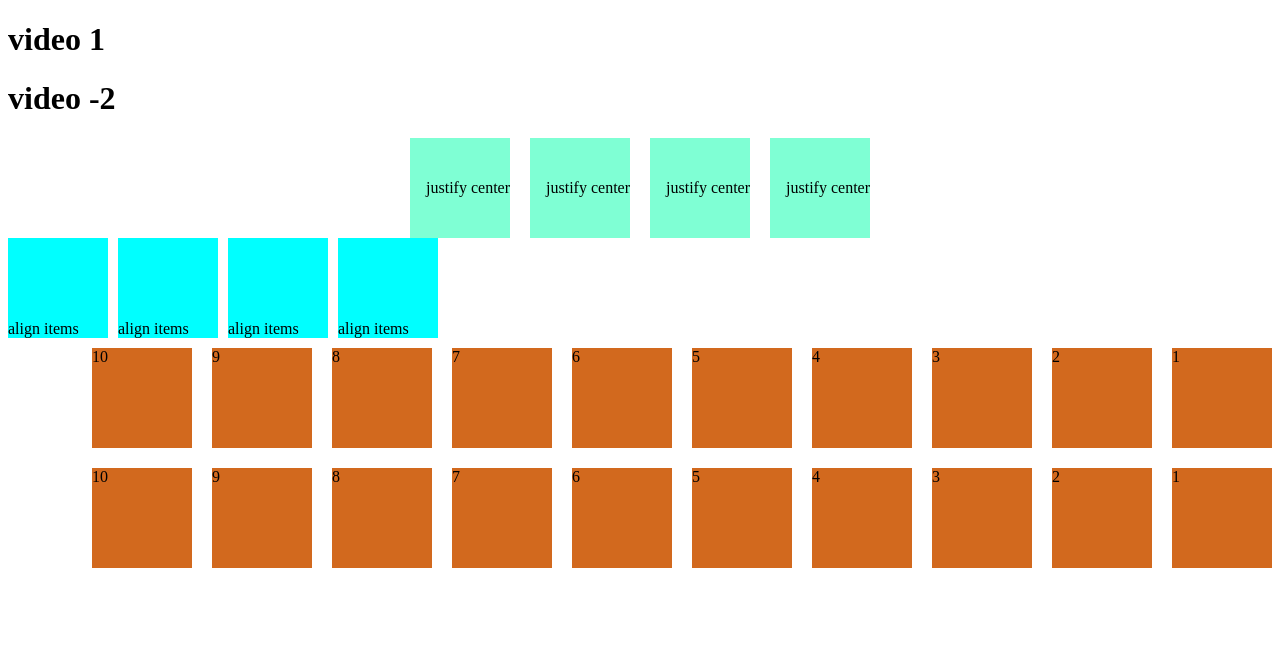
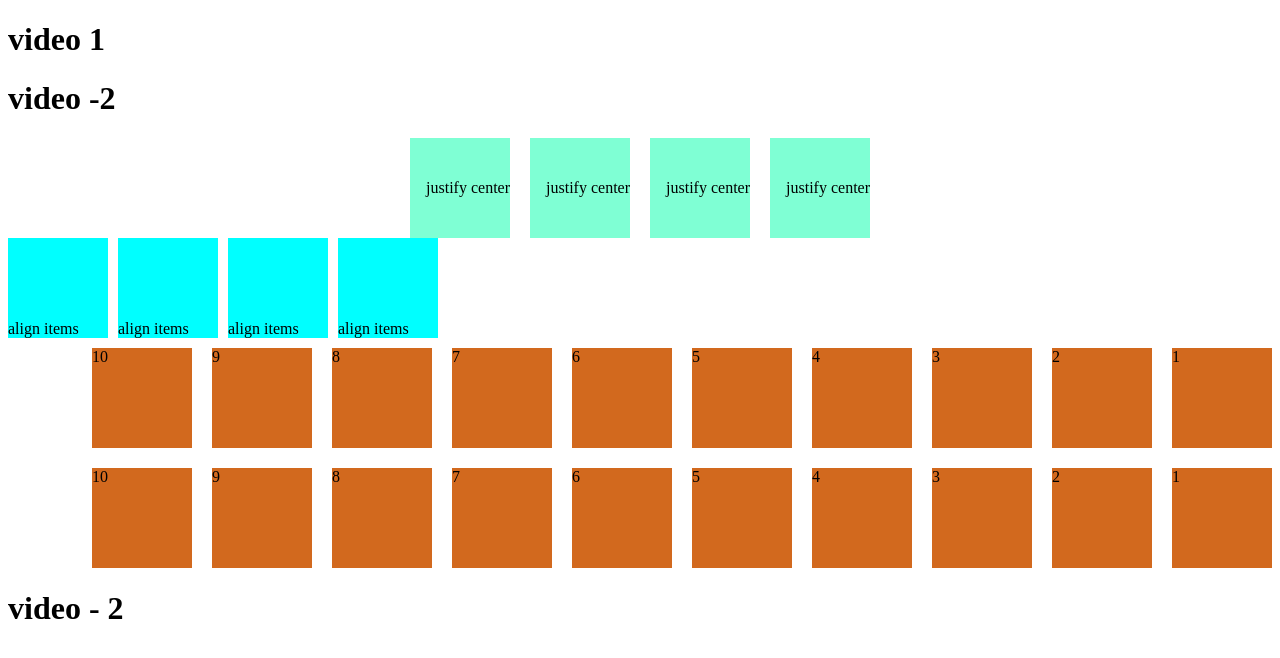
Before and after one commit to mehhed/mailston-2, a plain HTML site: page mailston-2/modiul-1/index.html in a window 1280 px wide. Drawn offline with Linux system fonts and the light colour scheme.

Commit message:
video 2 practice start

```diff
--- a/mailston-2/modiul-1/index.html
+++ b/mailston-2/modiul-1/index.html
@@ -43,5 +43,6 @@
         <div class="wrap">9</div>
         <dirv class="wrap">10</dirv>
     </div>
+    <h1>video - 2 </h1>
 </body>
 </html>
```
